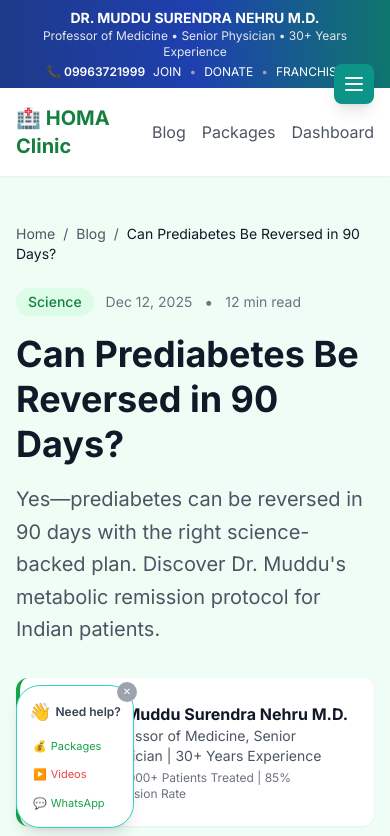
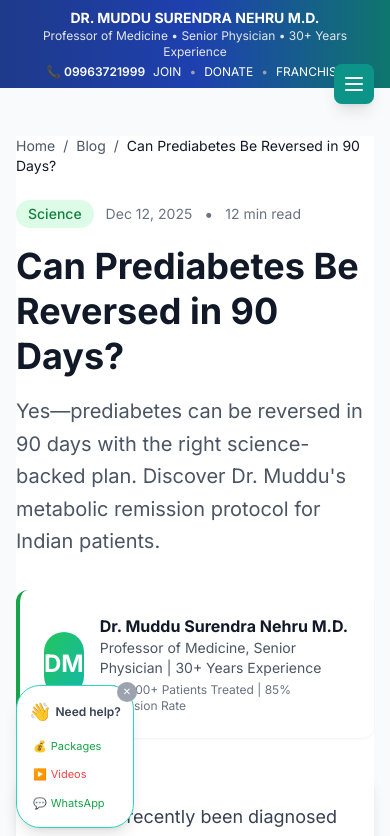
Before and after one commit to muddusurendranehru/DR-MUDDUS-MVP-MIRACLE-VALUE-PROPOSITION, a Next.js app in the folder web/: page /blog/can-prediabetes-be-reversed-in-90-days in a window 390 px wide. Shown: the top 836 px of the page. Built offline with nearby package versions, Linux system fonts and the light colour scheme.

Commit message:
Add prediabetes reversal blog article

```diff
--- a/web/app/blog/can-prediabetes-be-reversed-in-90-days/page.tsx
+++ b/web/app/blog/can-prediabetes-be-reversed-in-90-days/page.tsx
@@ -1,47 +1,40 @@
-import type { Metadata } from 'next';
-import Link from 'next/link';
+import type { Metadata } from 'next'
+import Link from 'next/link'
+import BlogLayout from '@/components/BlogLayout'
 
-export const metadata: Metadata = {
-  title: 'Can Prediabetes Be Reversed in 90 Days? | HOMA Clinic India',
-  description: 'Yes—prediabetes can be reversed in 90 days with the right science-backed plan. Discover Dr. Muddu\'s metabolic remission protocol for Indian patients.',
-  keywords: 'prediabetes reversal, reverse prediabetes, prediabetes 90 days, HOMA-IR, HbA1c, metabolic health India, diabetes prevention',
-  openGraph: {
+const CTA_URL =
+  'https://dr-muddus-mvp-miracle-value-proposition-2l36.onrender.com'
+
+export const dynamic = 'force-static'
+
+export async function generateMetadata(): Promise<Metadata> {
+  return {
     title: 'Can Prediabetes Be Reversed in 90 Days? | HOMA Clinic India',
-    description: 'Yes—prediabetes can be reversed in 90 days with the right science-backed plan. Discover Dr. Muddu\'s metabolic remission protocol for Indian patients.',
-    type: 'article',
-  },
-};
+    description:
+      'Yes—prediabetes can be reversed in 90 days with the right science-backed plan. Discover Dr. Muddu\'s metabolic remission protocol for Indian patients.',
+    keywords: 'prediabetes reversal, reverse prediabetes, prediabetes 90 days, HOMA-IR, HbA1c, metabolic health India, diabetes prevention',
+    openGraph: {
+      title: 'Can Prediabetes Be Reversed in 90 Days? | HOMA Clinic India',
+      description:
+        'Yes—prediabetes can be reversed in 90 days with the right science-backed plan. Discover Dr. Muddu\'s metabolic remission protocol for Indian patients.',
+      type: 'article',
+    },
+  }
+}
 
 export default function CanPrediabetesBeReversedBlog() {
   return (
-    <div className="min-h-screen bg-gradient-to-br from-green-50 to-teal-50">
-      {/* Header */}
-      <header className="bg-white shadow-sm sticky top-0 z-50">
-        <div className="max-w-6xl mx-auto px-4 py-4 flex justify-between items-center">
-          <Link href="/" className="text-xl font-bold text-green-700">
-            🏥 HOMA Clinic
-          </Link>
-          <nav className="flex gap-4">
-            <Link href="/blog" className="text-gray-600 hover:text-green-600 transition">
-              Blog
-            </Link>
-            <Link href="/pricing" className="text-gray-600 hover:text-green-600 transition">
-              Packages
-            </Link>
-            <Link href="/dashboard" className="text-gray-600 hover:text-green-600 transition">
-              Dashboard
-            </Link>
-          </nav>
-        </div>
-      </header>
-
-      {/* Article Content */}
-      <article className="max-w-4xl mx-auto px-4 py-12">
+    <BlogLayout>
+      <article className="min-h-screen bg-white text-gray-800">
         {/* Breadcrumb */}
         <nav className="text-sm text-gray-600 mb-6">
-          <Link href="/" className="hover:text-green-600">Home</Link>
+          <Link href="/" className="hover:text-green-600">
+            Home
+          </Link>
           <span className="mx-2">/</span>
-          <Link href="/blog" className="hover:text-green-600">Blog</Link>
+          <Link href="/blog" className="hover:text-green-600">
+            Blog
+          </Link>
           <span className="mx-2">/</span>
           <span className="text-gray-900">Can Prediabetes Be Reversed in 90 Days?</span>
         </nav>
@@ -313,7 +306,16 @@ export default function CanPrediabetesBeReversedBlog() {
               <li>You want structured, evidence-based protocols with measurable outcomes</li>
             </ul>
             <p className="text-gray-700 leading-relaxed">
-              Our 90-Day Remission Program combines medical oversight with personalized nutrition, exercise plans, and real-time monitoring—ensuring you&apos;re not navigating this journey alone.
+              Our{' '}
+              <a
+                href={CTA_URL}
+                className="font-medium text-blue-600 underline decoration-2 underline-offset-4 hover:text-blue-700"
+                target="_blank"
+                rel="noopener noreferrer"
+              >
+                90-Day Remission Program
+              </a>{' '}
+              combines medical oversight with personalized nutrition, exercise plans, and real-time monitoring—ensuring you&apos;re not navigating this journey alone.
             </p>
           </section>
 
@@ -335,12 +337,14 @@ export default function CanPrediabetesBeReversedBlog() {
                 Join thousands of Indian patients who reversed prediabetes with Dr. Muddu&apos;s Metabolic Manthra Method. Get personalized nutrition plans, biomarker tracking, health coach support, and evidence-based protocols—all in one platform.
               </p>
               <div className="flex flex-col sm:flex-row gap-4">
-                <Link
-                  href="/enroll"
+                <a
+                  href={CTA_URL}
                   className="px-6 py-3 bg-white text-green-600 font-semibold rounded-lg hover:bg-green-50 transition text-center"
+                  target="_blank"
+                  rel="noopener noreferrer"
                 >
                   Enroll in 90-Day Program →
-                </Link>
+                </a>
                 <Link
                   href="/pricing"
                   className="px-6 py-3 border-2 border-white text-white font-semibold rounded-lg hover:bg-white hover:text-green-600 transition text-center"
@@ -399,11 +403,11 @@ export default function CanPrediabetesBeReversedBlog() {
         <div className="mt-12">
           <h3 className="text-2xl font-bold text-gray-900 mb-6">Related Articles</h3>
           <div className="grid md:grid-cols-2 gap-6">
-            <Link href="/blog" className="bg-white rounded-xl p-6 shadow-md hover:shadow-lg transition">
+            <Link href="/blog/homa-ir-india-diabetes-risk" className="bg-white rounded-xl p-6 shadow-md hover:shadow-lg transition">
               <h4 className="text-xl font-semibold text-gray-900 mb-2">What Is HOMA-IR and Why It Matters</h4>
               <p className="text-gray-600">Understand the science behind insulin resistance...</p>
             </Link>
-            <Link href="/blog" className="bg-white rounded-xl p-6 shadow-md hover:shadow-lg transition">
+            <Link href="/blog/indian-diet-insulin-resistance" className="bg-white rounded-xl p-6 shadow-md hover:shadow-lg transition">
               <h4 className="text-xl font-semibold text-gray-900 mb-2">5 Indian Foods That Lower Your TyG Index</h4>
               <p className="text-gray-600">Simple dietary swaps to improve metabolic health...</p>
             </Link>
@@ -420,26 +424,6 @@ export default function CanPrediabetesBeReversedBlog() {
           </Link>
         </div>
       </article>
-
-      {/* Footer */}
-      <footer className="bg-gray-800 text-white py-8 px-4 mt-16">
-        <div className="max-w-4xl mx-auto text-center">
-          <p className="text-gray-400 mb-2">
-            © {new Date().getFullYear()} HOMA Clinics Private Limited. All Rights Reserved.
-          </p>
-          <div className="flex justify-center gap-4 text-sm">
-            <Link href="/disclaimer" className="text-gray-400 hover:text-white transition">
-              Disclaimer
-            </Link>
-            <Link href="/pricing" className="text-gray-400 hover:text-white transition">
-              Pricing
-            </Link>
-            <Link href="/" className="text-gray-400 hover:text-white transition">
-              Home
-            </Link>
-          </div>
-        </div>
-      </footer>
-    </div>
-  );
+    </BlogLayout>
+  )
 }
--- /dev/null
+++ b/web/components/BlogLayout.tsx
@@ -0,0 +1,15 @@
+import type { ReactNode } from 'react'
+
+interface BlogLayoutProps {
+  children: ReactNode
+}
+
+export default function BlogLayout({ children }: BlogLayoutProps) {
+  return (
+    <div className="min-h-screen bg-slate-50">
+      <div className="mx-auto max-w-5xl px-4 py-12 sm:px-6 lg:px-8">
+        {children}
+      </div>
+    </div>
+  )
+}
```
